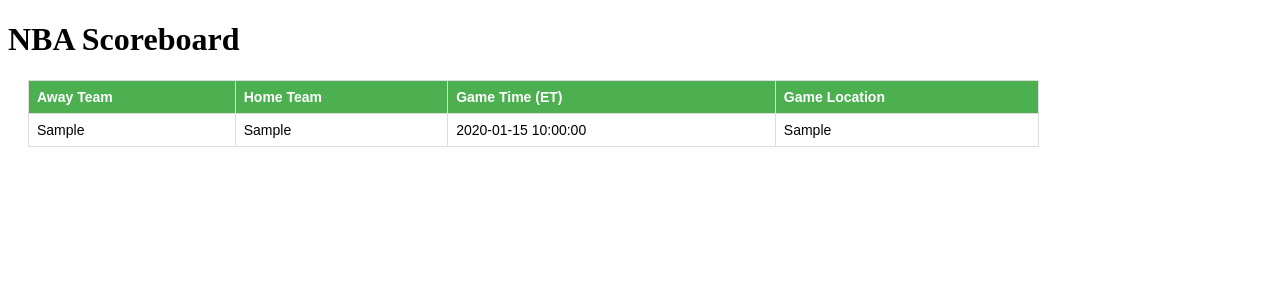
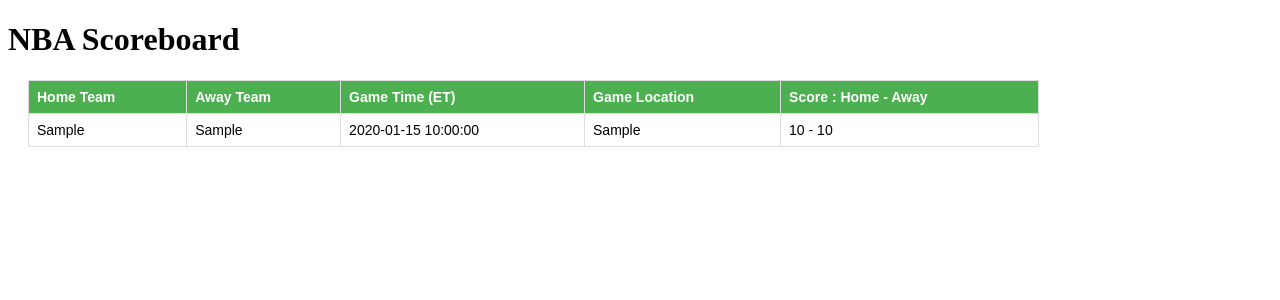
Before and after one commit to devRegal/FrontEnd, a Flask app: template templates/index.html in a window 1280 px wide. Shown: the top 300 px of the page. Run offline with Flask 2, Linux system fonts and the light colour scheme; the template is opened without the code that fills it: most values are stand-ins (such as "Sample title", 1, 10 or a date in 2020).

Commit message:
Added Scores to Table

```diff
--- a/app.py
+++ b/app.py
@@ -12,6 +12,9 @@
     # Convert JSON to Python dictionary
     tst = json.loads(games.get_json())
 
+    tst2 = json.dumps(tst['scoreboard']['games'][0]['homeTeam']['periods'], indent=4)
+
+    print(tst2)
     # Extract game data
     game_data = []
     for game in tst['scoreboard']['games']:
@@ -19,8 +22,15 @@
         away_team = game['awayTeam']['teamName']
         game_time = game['gameStatusText']
         game_location = game['homeTeam']['teamCity']
+        current_score = game['homeTeam']['periods']
+        total_score = sum(period['score'] for period in current_score)
+        away_score = game['awayTeam']['periods']
+        away_team_score = sum(period['score'] for period in away_score)
+        print('HERE IS THE TOTAL CURRENT SCORE : ' + str(total_score))
+        print('AWAY TEAM SCORE : ' + str(away_team_score))
 
-        game_data.append({'home_team': home_team, 'away_team': away_team, 'game_time': game_time, 'game_location': game_location})
+
+        game_data.append({'home_team': home_team, 'away_team': away_team, 'game_time': game_time, 'game_location': game_location, 'home_score' : total_score, 'away_score' : away_team_score})
 
     # Render template with game data
     return render_template('index.html', games=game_data)
--- a/templates/index.html
+++ b/templates/index.html
@@ -10,19 +10,22 @@
     <table>
         <thead>
             <tr>
+                <th>Home Team</th>
                 <th>Away Team</th>
-                <th>Home Team</th>
                 <th>Game Time (ET)</th>
                 <th>Game Location</th>
+                <th>Score :  Home - Away</th>
+
             </tr>
         </thead>
         <tbody>
             {% for game in games %}
                 <tr >
+                    <td>{{ game.home_team }}</td>
                     <td>{{ game.away_team }}</td>
-                    <td>{{ game.home_team }}</td>
                     <td>{{ game.game_time }}</td>
                     <td>{{ game.game_location }}</td>
+                    <td>{{game.home_score}} - {{game.away_score}}</td>
                 </tr>
             {% endfor %}
         </tbody>
```
